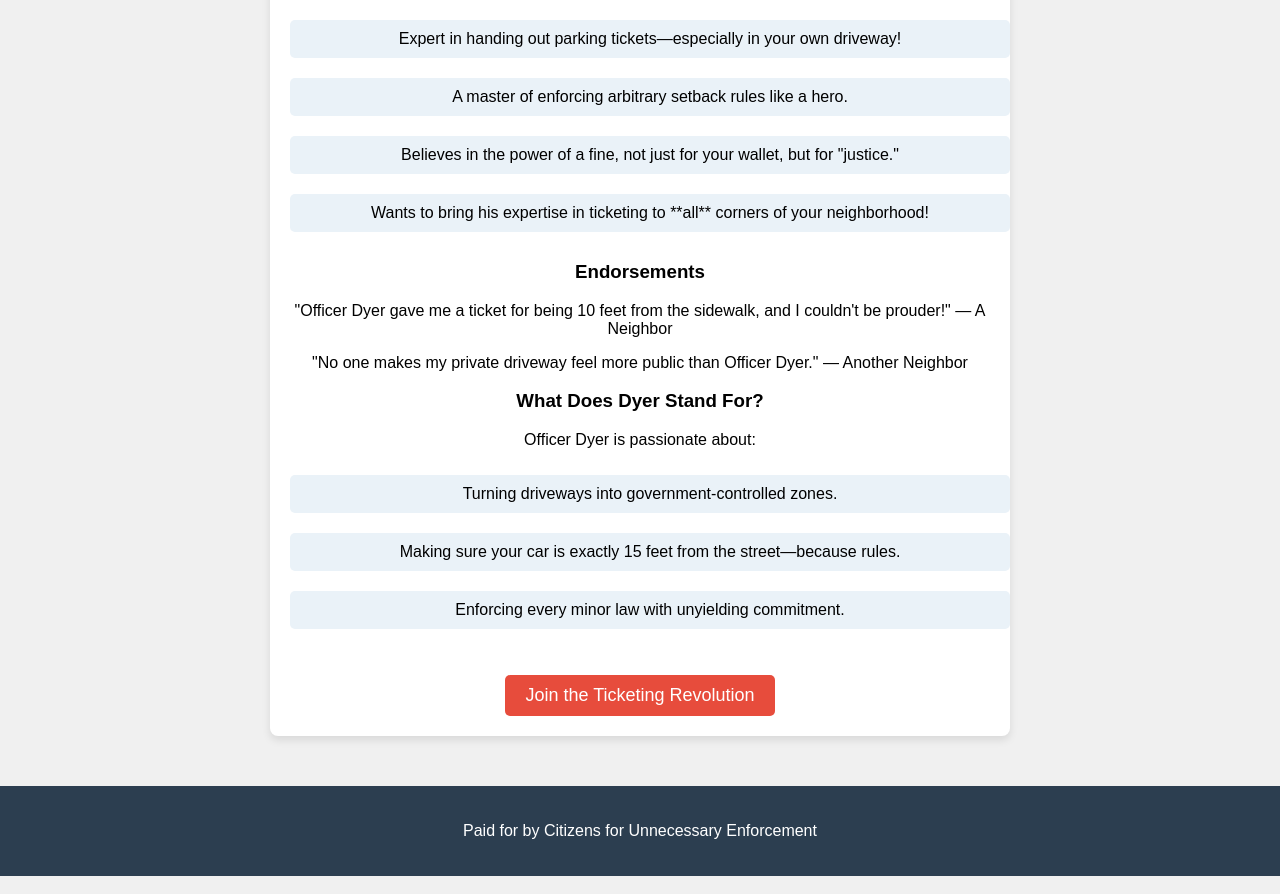
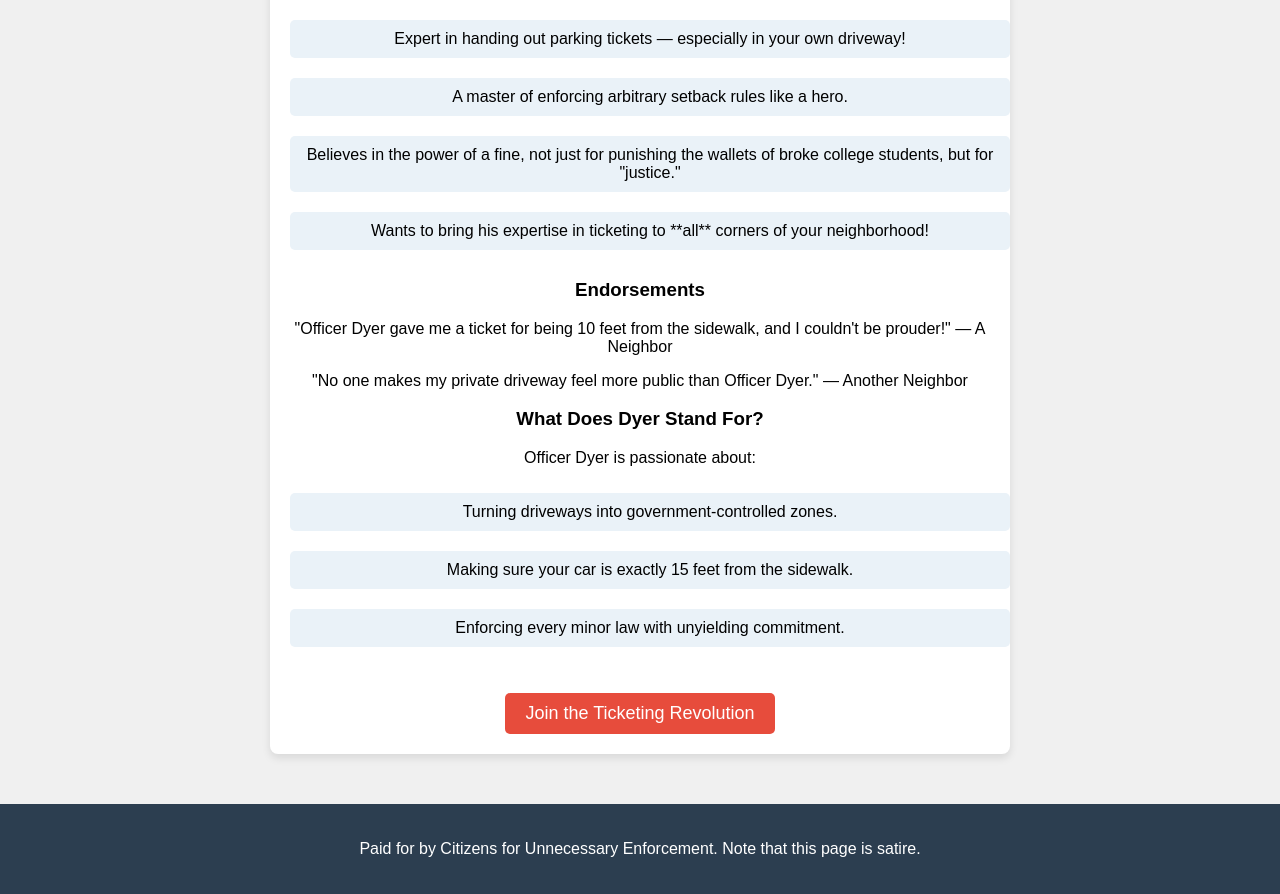
Before and after one commit to anonymous-libertarian/free-my-driveway.github.io, a plain HTML site: page index.html in a window 1280 px wide. Shown: the part 280-1174 px from the top of the page. Drawn offline with Linux system fonts and the light colour scheme.

Commit message:
Update index.html

```diff
--- a/index.html
+++ b/index.html
@@ -75,9 +75,9 @@
     <div class="content">
         <h2>Why Vote for Officer Dyer?</h2>
         <ul>
-            <li>Expert in handing out parking tickets—especially in your own driveway!</li>
+            <li>Expert in handing out parking tickets — especially in your own driveway!</li>
             <li>A master of enforcing arbitrary setback rules like a hero.</li>
-            <li>Believes in the power of a fine, not just for your wallet, but for "justice."</li>
+            <li>Believes in the power of a fine, not just for punishing the wallets of broke college students, but for "justice."</li>
             <li>Wants to bring his expertise in ticketing to **all** corners of your neighborhood!</li>
         </ul>
 
@@ -89,7 +89,7 @@
         <p>Officer Dyer is passionate about:</p>
         <ul>
             <li>Turning driveways into government-controlled zones.</li>
-            <li>Making sure your car is exactly 15 feet from the street—because rules.</li>
+            <li>Making sure your car is exactly 15 feet from the sidewalk.</li>
             <li>Enforcing every minor law with unyielding commitment.</li>
         </ul>
 
@@ -97,7 +97,7 @@
     </div>
 
     <footer>
-        <p>Paid for by Citizens for Unnecessary Enforcement</p>
+        <p>Paid for by Citizens for Unnecessary Enforcement. Note that this page is satire.</p>
     </footer>
 </body>
 </html>
```
